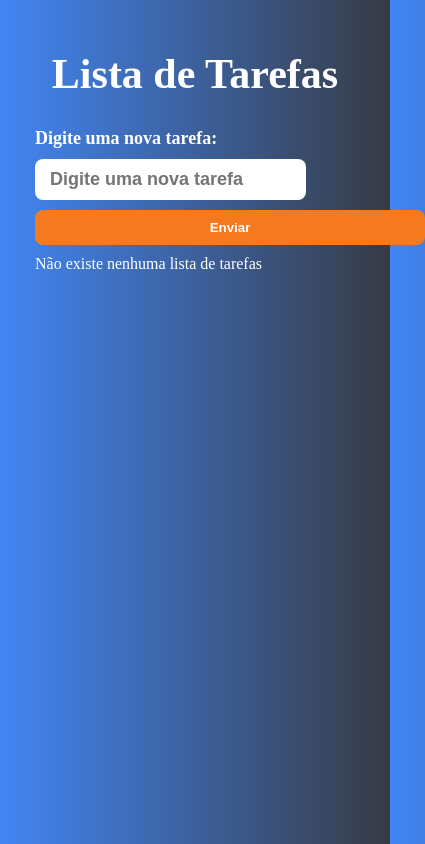
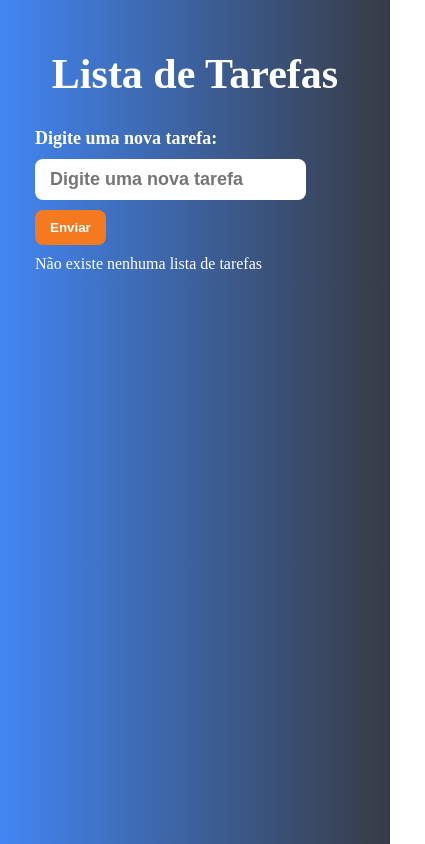
Before and after one commit to cassgkn/react_lista_de_tarefas, a React (Vite) app: page / in a window 390 px wide. Shown: the whole page, 425 px wide, since content can reach past the window. Built offline with nearby package versions, Linux system fonts and the light colour scheme.

Commit message:
Update index.css

```diff
--- a/src/index.css
+++ b/src/index.css
@@ -131,7 +131,7 @@ p {
         display: block;
         align-items: center;
         justify-content: center;
-        width: 100%;
+        max-width: 100%;
         margin-left: 35px;
         margin-right: 10px;
         font-weight: bold;
```
